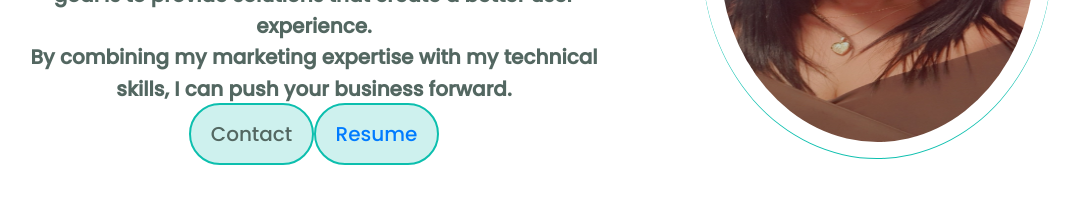
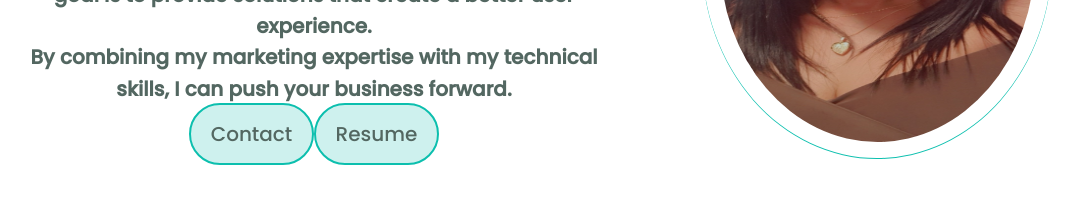
Before and after one commit to Eunnylans/Eunice_Portfolio, a React (Create React App) app: page / in a window 1280 px wide. Shown: the part 1200-1410 px from the top of the page, without its empty margins (133-1213 px from the left). Built offline with nearby package versions, Linux system fonts and the light colour scheme; a web font is replaced by a local one.

Commit message:
Latest Update

```diff
--- a/src/styles/components/_aboutme.scss
+++ b/src/styles/components/_aboutme.scss
@@ -84,6 +84,18 @@
       &:active {
         transform: translateY(2px);
       }
+
+      a {
+        color: $darkgreen;
+        text-decoration: none;
+        &:hover {
+          // margin: 0 0 0 28px;
+          // background-color: $aqua;
+          // border-color: #cef1ee;
+          color: $white;
+        }
+      }
+
     }
 
     .primary-btn {
@@ -190,6 +202,14 @@
             &:hover {
               background-color: #cef1ee;
               color: $aqua;
+            }
+            a {
+              color: $white;
+              text-decoration: none;
+              &:hover {
+                // background-color: #cef1ee;
+                color: $aqua;
+              }
             }
           }
         }
--- a/src/styles/components/_navbar.scss
+++ b/src/styles/components/_navbar.scss
@@ -24,7 +24,7 @@
 
     & img {
       height: 5%;
-      width:  120%;
+      width: 120%;
     }
   }
 
@@ -117,7 +117,6 @@
     padding: 0px 30px;
 
     .navbar-links-list {
-
       li {
         width: auto;
         padding: 0 10px;
@@ -138,7 +137,6 @@
     padding: 0px 30px;
 
     .navbar-links-list {
-
       li {
         width: 85px;
         padding: 0 10px;
```
